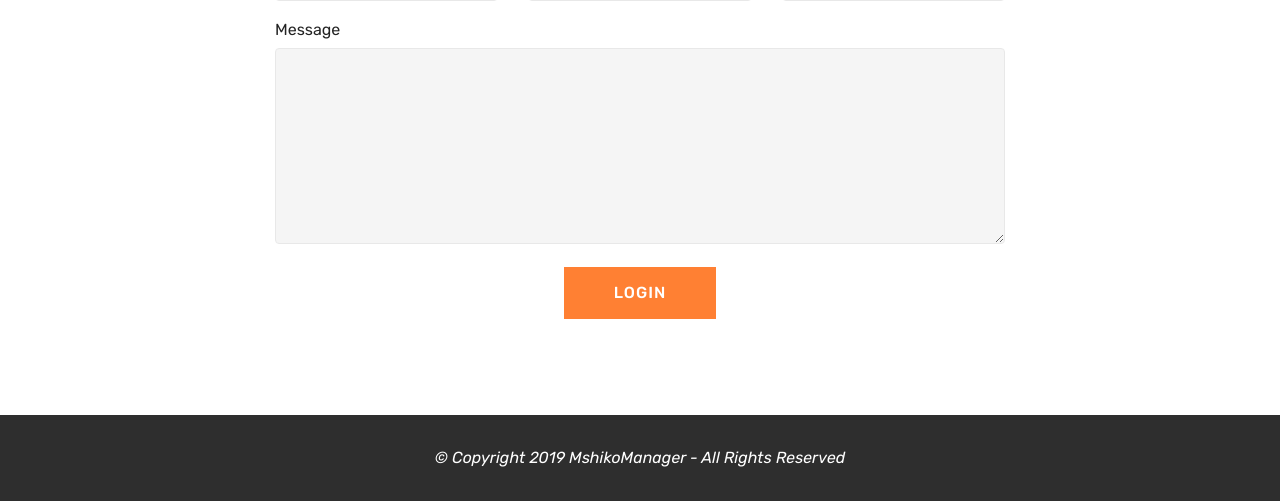
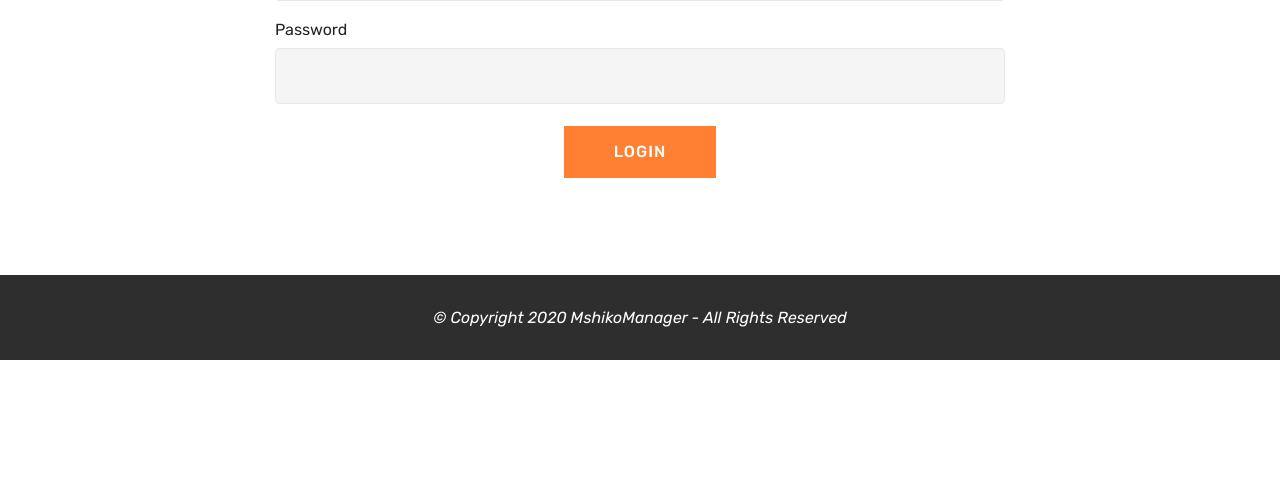
Before and after one commit to alfredkondoro/mshiko-manager-webapp, a PHP site: page /login.php in a window 1280 px wide. Shown: the part 567-1068 px from the top of the page. After the commit the page ends 927 px from the top, so only its background shows below. Run offline with PHP 8.4, Linux system fonts and the light colour scheme; some web fonts are replaced.

Commit message:
Version 1.0.1

```diff
--- /dev/null
+++ b/connect.php
@@ -0,0 +1,8 @@
+<?php
+   define('DB_SERVER', 'localhost');
+   define('DB_USERNAME', 'root');
+   define('DB_PASSWORD', '');
+   define('DB_DATABASE', 'mshikomanager');
+   $db = mysqli_connect(DB_SERVER,DB_USERNAME,DB_PASSWORD,DB_DATABASE);
+
+?>
--- a/login.php
+++ b/login.php
@@ -1,3 +1,46 @@
+<?php
+   include("connect.php");
+   session_start();
+
+   if($_SERVER["REQUEST_METHOD"] == "POST") {
+      // username and password sent from form
+
+      $myusername = $_POST['uname'];
+      $mypassword = $_POST['password'];
+
+      if(empty(trim($_POST["uname"]))){
+        $username_err = "Please enter username";
+    } else{
+        $username = trim($_POST["uname"]);
+    }
+
+    // Check if password is empty
+    if(empty(trim($_POST["password"]))){
+        $password_err = "Please enter your password.";
+    } else{
+        $password = trim($_POST["password"]);
+    }
+      // Prepare a select statement
+      $sql = "SELECT id FROM users WHERE uname = '$myusername' and pass = '$mypassword'";
+
+      $result = mysqli_query($db,$sql)or die(mysqli_error($db));
+      $row = mysqli_fetch_array($result,MYSQLI_ASSOC);
+      $active = $row['active'];
+
+      $count = mysqli_num_rows($result);
+
+      // If result matched $myusername and $mypassword, table row must be 1 row
+
+      if($count == 1) {
+         $_SESSION['login_user'] = $myusername;
+         $_SESSION['login_id'] = $row['id'];
+
+         header("location: shop.php");
+      }else {
+         $error = "Your Login Name or Password is invalid";
+      }
+   }
+?>
 <!DOCTYPE html>
 <html >
 <head>
@@ -43,22 +86,13 @@
                          <img src="assets/images/logo-150x150.png" alt="Mobirise" title="" style="height: 3.8rem;">
                     </a>
                 </span>
-                <span class="navbar-caption-wrap">
-                    <a class="navbar-caption text-white display-4" href="https://mobirise.co">
-                        MOBIRISE
-                    </a>
-                </span>
             </div>
         </div>
-        <div class="collapse navbar-collapse" id="navbarSupportedContent">
 
-            <div class="navbar-buttons mbr-section-btn"><a class="btn btn-sm btn-secondary display-4" href="https://mobirise.co"><span class="mobi-mbri mobi-mbri-error mbr-iconfont mbr-iconfont-btn"></span>
-                    SignOut</a></div>
-        </div>
     </nav>
 </section>
 
-<section class="engine"><a href="https://mobirise.info/i">website creation software</a></section><section class="mbr-section content5 cid-s5VRgyCWkH mbr-parallax-background" id="content5-q">
+<section class="mbr-section content5 cid-s5VRgyCWkH mbr-parallax-background" id="content5-q">
 
 
 
@@ -69,7 +103,7 @@
         <div class="media-container-row">
             <div class="title col-12 col-md-8">
                 <h2 class="align-center mbr-bold mbr-white pb-3 mbr-fonts-style display-1">LOGIN</h2>
-                <h3 class="mbr-section-subtitle align-center mbr-light mbr-white pb-3 mbr-fonts-style display-5"><strong>A SINGLE USERNAME AND PASSWORD GETS YOU IN!</strong><br><strong>SIGNED IN ALREADY?</strong><br><strong><a href="signup.html">SIGN UP HERE</a></strong></h3>
+                <h3 class="mbr-section-subtitle align-center mbr-light mbr-white pb-3 mbr-fonts-style display-5"><strong>A SINGLE USERNAME AND PASSWORD GETS YOU IN!</strong><br><strong>SIGNED IN ALREADY?</strong><br><strong><a href="signup.php">SIGN UP HERE</a></strong></h3>
 
 
             </div>
@@ -93,11 +127,7 @@
     <div class="container">
         <div class="row justify-content-center">
             <div class="media-container-column col-lg-8" data-form-type="formoid">
-                    <div data-form-alert="" hidden="">
-                        Thanks for filling out the form!
-                    </div>
-
-                    <form class="mbr-form" action="https://mobirise.com/" method="post" data-form-title="Mobirise Form"><input type="hidden" name="email" data-form-email="true" value="qECwx/xC91Ba/L/RAtgEQAxTfkLStceNhl6py03lpNq9aCitbS+X1SIi4BoyIwHrkcKMLQIQf2rD+S/wZk4dyrisnnG4CaF9KnjWoqWG7j4YbL4PS2ZnrLrYudIWdbrt">
+                    <form class="mbr-form" action="" method="post" data-form-title="Mobirise Form">
                         <div class="row row-sm-offset">
                             <div class="col-md-4 multi-horizontal" data-for="name">
                                 <div class="form-group">
@@ -105,24 +135,15 @@
                                     <input type="text" class="form-control" name="name" data-form-field="Name" required="" id="name-form1-6">
                                 </div>
                             </div>
+                        </div>
+                        <div class="row row-sm-offset">
                             <div class="col-md-4 multi-horizontal" data-for="email">
                                 <div class="form-group">
-                                    <label class="form-control-label mbr-fonts-style display-7" for="email-form1-6">Email</label>
-                                    <input type="email" class="form-control" name="email" data-form-field="Email" required="" id="email-form1-6">
+                                    <label class="form-control-label mbr-fonts-style display-7" for="email-form1-6">Password</label>
+                                    <input type="password" class="form-control" name="email" data-form-field="Email" required="" id="email-form1-6">
                                 </div>
                             </div>
-                            <div class="col-md-4 multi-horizontal" data-for="phone">
-                                <div class="form-group">
-                                    <label class="form-control-label mbr-fonts-style display-7" for="phone-form1-6">Phone</label>
-                                    <input type="tel" class="form-control" name="phone" data-form-field="Phone" id="phone-form1-6">
-                                </div>
                             </div>
-                        </div>
-                        <div class="form-group" data-for="message">
-                            <label class="form-control-label mbr-fonts-style display-7" for="message-form1-6">Message</label>
-                            <textarea type="text" class="form-control" name="message" rows="7" data-form-field="Message" id="message-form1-6"></textarea>
-                        </div>
-
                         <span class="input-group-btn"><button href="" type="submit" class="btn btn-form btn-secondary display-4">LOGIN</button></span>
                     </form>
             </div>
@@ -140,7 +161,7 @@
         <div class="media-container-row align-center mbr-white">
             <div class="col-12">
                 <p class="mbr-text mb-0 mbr-fonts-style display-7"><em>
-                    © Copyright 2019 MshikoManager - All Rights Reserved
+                    © Copyright <?php echo date("Y"); ?> MshikoManager - All Rights Reserved
                 </em></p>
             </div>
         </div>
```
Also changed, not shown: dashboard.php (+4 -10 lines), index.php (+5 -11 lines).
